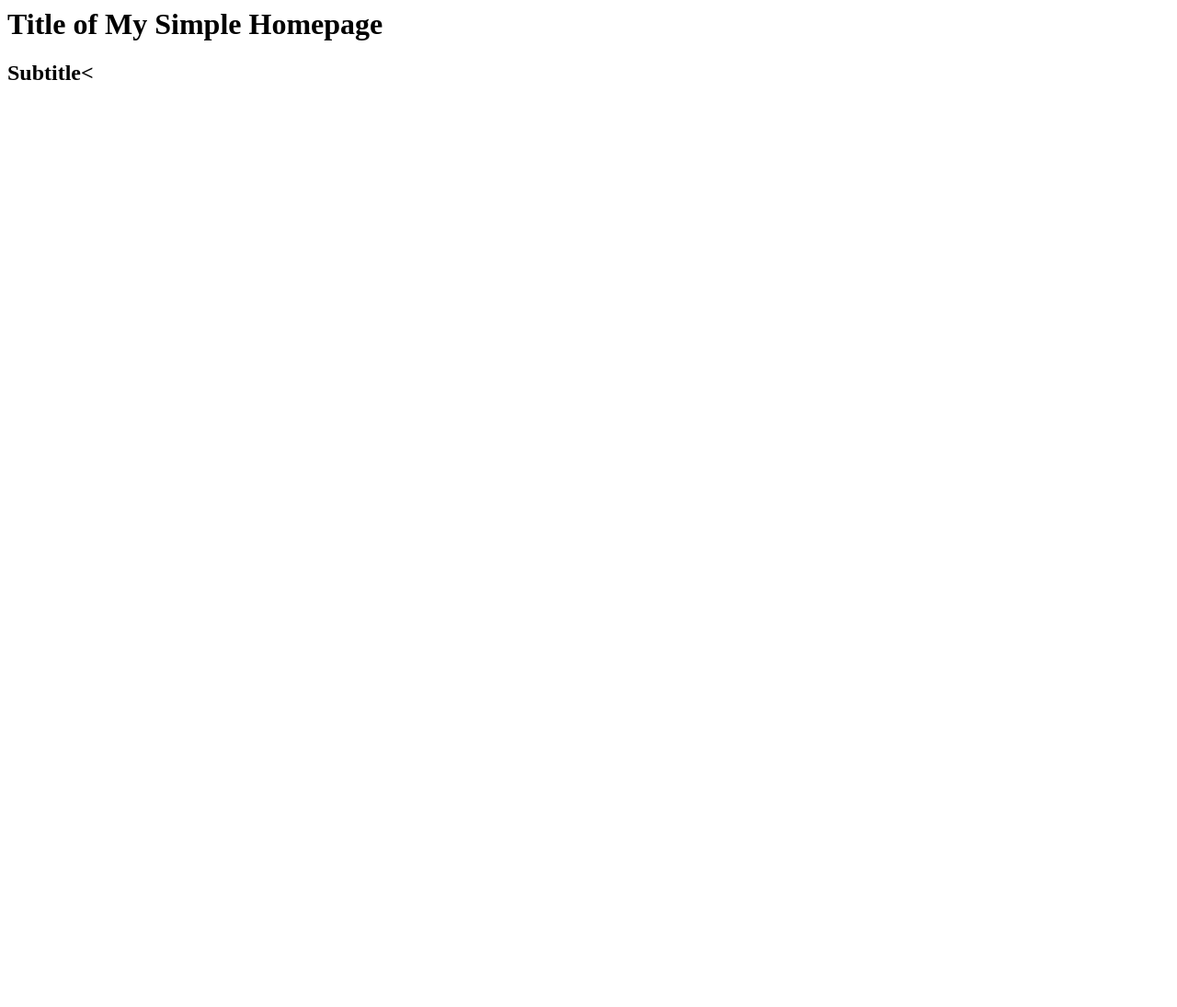
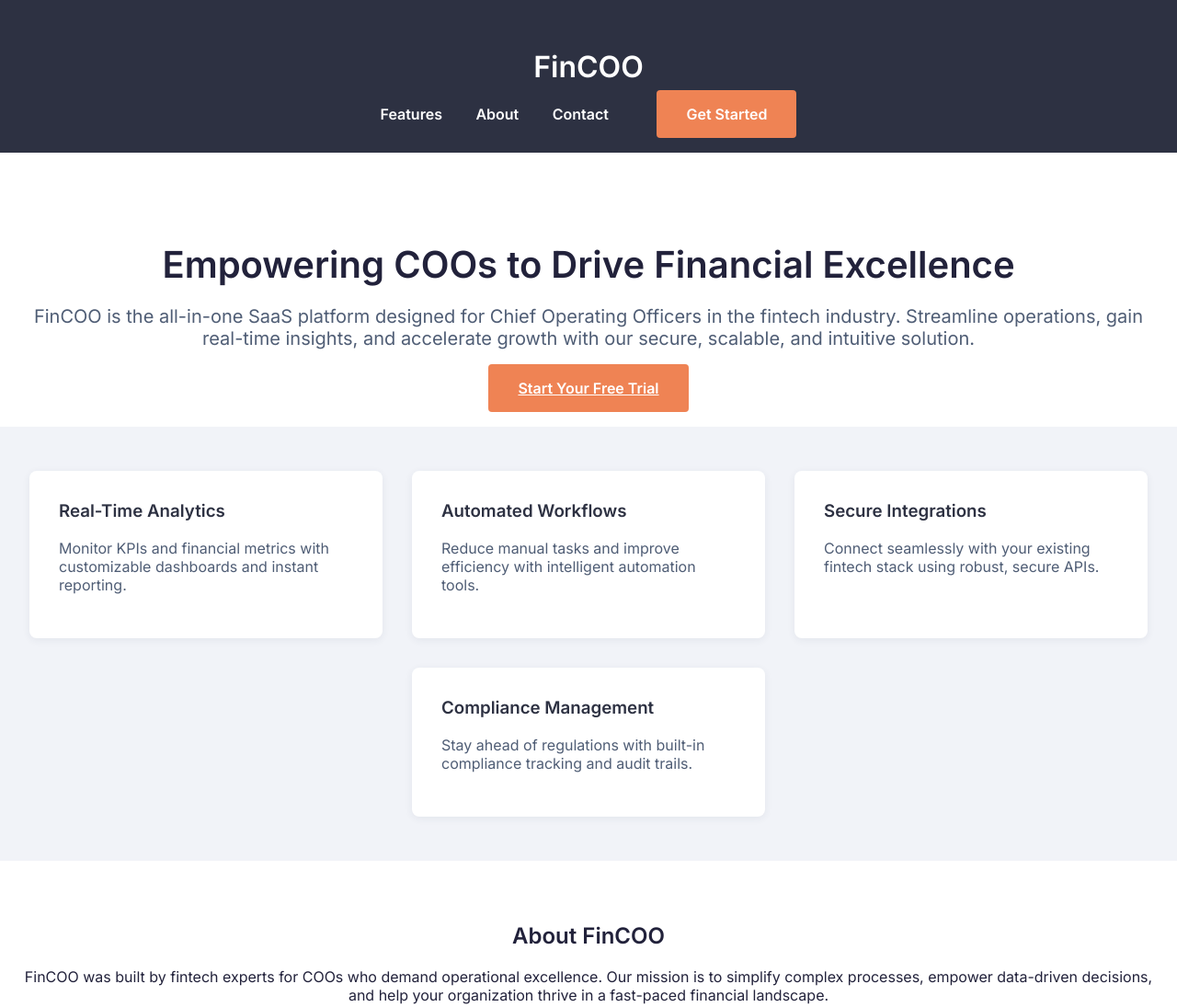
Before and after one commit to csw0625/Web, a plain HTML site: page index.html in a window 1280 px wide. Shown: the top 1095 px of the page at 92% size. Before the commit the page ends 800 px from the top, so only its background shows below. Drawn offline with Linux system fonts and the light colour scheme.

Commit message:
Update index.html
Copilot

```diff
--- a/index.html
+++ b/index.html
@@ -1,9 +1,140 @@
-<html>
-  <head>
-    <title>My simple Homepage</title>
-  </head>
-  <boby>
-    <h1>Title of My Simple Homepage</h1>
-    <h2>Subtitle<</h2>
-  </boby>
+<!DOCTYPE html>
+<html lang="en">
+<head>
+    <meta charset="UTF-8">
+    <meta name="viewport" content="width=device-width, initial-scale=1.0">
+    <title>Fintech COO SaaS Platform</title>
+    <link href="https://fonts.googleapis.com/css?family=Inter:400,600&display=swap" rel="stylesheet">
+    <style>
+        body {
+            font-family: 'Inter', Arial, sans-serif;
+            margin: 0;
+            background: #f8fafc;
+            color: #22223b;
+        }
+        header {
+            background: #2d3142;
+            color: #fff;
+            padding: 2rem 0;
+            text-align: center;
+        }
+        nav {
+            margin-top: 1rem;
+        }
+        nav a {
+            color: #fff;
+            margin: 0 1rem;
+            text-decoration: none;
+            font-weight: 600;
+        }
+        .hero {
+            padding: 4rem 1rem 2rem 1rem;
+            text-align: center;
+            background: #fff;
+        }
+        .hero h1 {
+            font-size: 2.5rem;
+            margin-bottom: 1rem;
+        }
+        .hero p {
+            font-size: 1.25rem;
+            margin-bottom: 2rem;
+            color: #4f5d75;
+        }
+        .cta-btn {
+            background: #ef8354;
+            color: #fff;
+            padding: 1rem 2rem;
+            border: none;
+            border-radius: 4px;
+            font-size: 1rem;
+            font-weight: 600;
+            cursor: pointer;
+            transition: background 0.2s;
+        }
+        .cta-btn:hover {
+            background: #d76d3c;
+        }
+        .features {
+            display: flex;
+            flex-wrap: wrap;
+            justify-content: center;
+            gap: 2rem;
+            padding: 3rem 1rem;
+            background: #f1f3f8;
+        }
+        .feature-card {
+            background: #fff;
+            border-radius: 8px;
+            box-shadow: 0 2px 8px rgba(44, 62, 80, 0.07);
+            padding: 2rem;
+            max-width: 320px;
+            text-align: left;
+        }
+        .feature-card h3 {
+            margin-top: 0;
+            color: #2d3142;
+        }
+        .feature-card p {
+            color: #4f5d75;
+        }
+        footer {
+            text-align: center;
+            padding: 2rem 1rem;
+            background: #2d3142;
+            color: #fff;
+        }
+        @media (max-width: 900px) {
+            .features {
+                flex-direction: column;
+                align-items: center;
+            }
+        }
+    </style>
+</head>
+<body>
+    <header>
+        <h1>FinCOO</h1>
+        <nav>
+            <a href="#features">Features</a>
+            <a href="#about">About</a>
+            <a href="#contact">Contact</a>
+            <a href="#signup" class="cta-btn" style="margin-left:2rem;">Get Started</a>
+        </nav>
+    </header>
+    <section class="hero">
+        <h1>Empowering COOs to Drive Financial Excellence</h1>
+        <p>FinCOO is the all-in-one SaaS platform designed for Chief Operating Officers in the fintech industry. Streamline operations, gain real-time insights, and accelerate growth with our secure, scalable, and intuitive solution.</p>
+        <a href="#signup" class="cta-btn">Start Your Free Trial</a>
+    </section>
+    <section class="features" id="features">
+        <div class="feature-card">
+            <h3>Real-Time Analytics</h3>
+            <p>Monitor KPIs and financial metrics with customizable dashboards and instant reporting.</p>
+        </div>
+        <div class="feature-card">
+            <h3>Automated Workflows</h3>
+            <p>Reduce manual tasks and improve efficiency with intelligent automation tools.</p>
+        </div>
+        <div class="feature-card">
+            <h3>Secure Integrations</h3>
+            <p>Connect seamlessly with your existing fintech stack using robust, secure APIs.</p>
+        </div>
+        <div class="feature-card">
+            <h3>Compliance Management</h3>
+            <p>Stay ahead of regulations with built-in compliance tracking and audit trails.</p>
+        </div>
+    </section>
+    <section id="about" style="padding:3rem 1rem; background:#fff; text-align:center;">
+        <h2>About FinCOO</h2>
+        <p>FinCOO was built by fintech experts for COOs who demand operational excellence. Our mission is to simplify complex processes, empower data-driven decisions, and help your organization thrive in a fast-paced financial landscape.</p>
+    </section>
+    <section id="contact" style="padding:3rem 1rem; background:#f1f3f8; text-align:center;">
+        <h2>Contact Us</h2>
+        <p>Have questions or want a personalized demo? <br>Email us at <a href="mailto:info@fincoo.com">info@fincoo.com</a></p>
+    </section>
+    <footer>
+        &copy; 2024 FinCOO. All rights reserved.
+    </footer>
+</body>
 </html>
```
